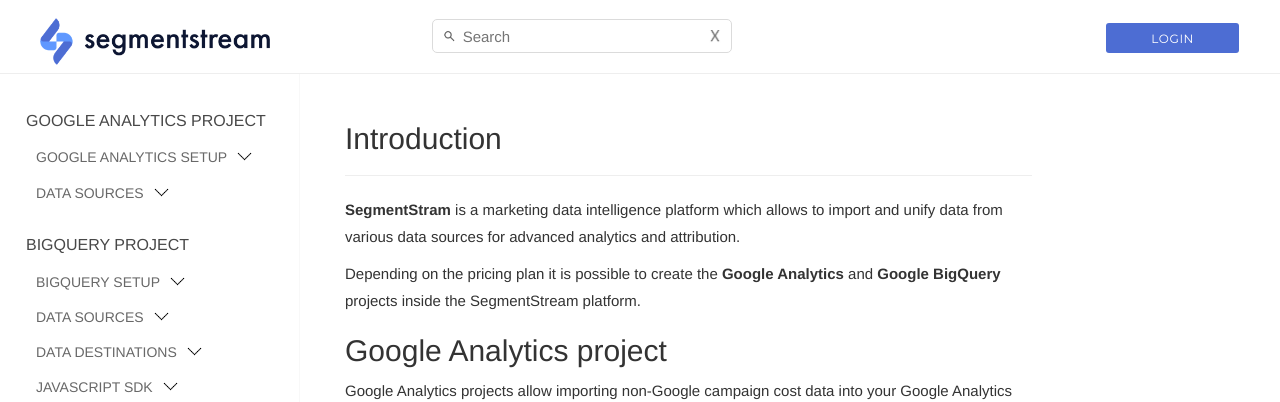
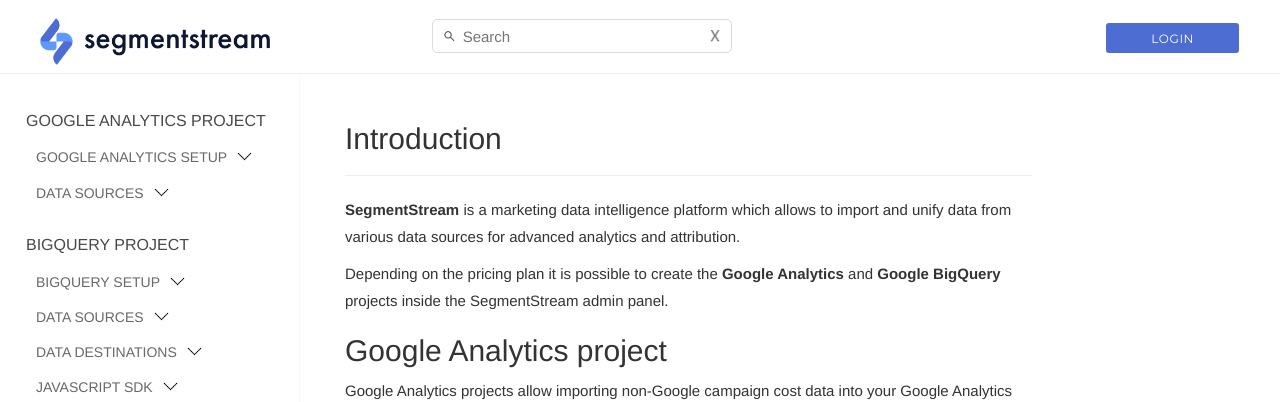
Before and after one commit to segmentstream-com/segmentstream-com.github.io, a Jekyll site: the page built from index.md, in a window 1280 px wide. Shown: the top 402 px of the page. Built offline with Jekyll 4.4.1, drawn with Linux system fonts in a browser that asks for light colours; nearby versions of some CDN libraries.

Commit message:
typo fixes

```diff
--- a/index.md
+++ b/index.md
@@ -6,9 +6,9 @@
 ## Introduction
 ---
 
-**SegmentStram** is a marketing data intelligence platform which allows to import and unify data from various data sources for advanced analytics and attribution.
+**SegmentStream** is a marketing data intelligence platform which allows to import and unify data from various data sources for advanced analytics and attribution.
 
-Depending on the pricing plan it is possible to create the **Google Analytics** and **Google BigQuery** projects inside the SegmentStream platform.
+Depending on the pricing plan it is possible to create the **Google Analytics** and **Google BigQuery** projects inside the SegmentStream admin panel.
 
 ## Google Analytics project
 
```
